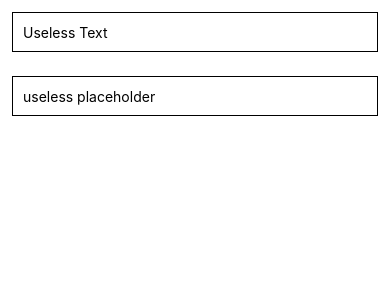
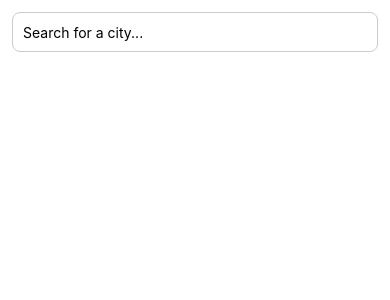
Before and after one commit to cinaaaa/WeatherApp, a React Native app in the folder WeatherApp/: screen / in a window 390 px wide. Shown: the top 300 px of the page. Built offline with nearby package versions, Linux system fonts and the light colour scheme.

Commit message:
initlize search atoms

```diff
--- a/WeatherApp/src/components/TextInput/TextInput.component.jsx
+++ b/WeatherApp/src/components/TextInput/TextInput.component.jsx
@@ -1,25 +1,19 @@
 import React, {useState} from "react";
-import { SafeAreaView, StyleSheet, TextInput } from "react-native";
+import { StyleSheet, TextInput } from "react-native";
 
 const TextInputComponent = () => {
-  const [text, onChangeText] = useState("Useless Text");
-  const [number, onChangeNumber] = useState(null);
+  const [city, onChangeCity] = useState(null);
 
   return (
-    <SafeAreaView>
+    <>
       <TextInput
         style={styles.input}
-        onChangeText={onChangeText}
-        value={text}
-      />
-      <TextInput
-        style={styles.input}
-        onChangeText={onChangeNumber}
-        value={number}
-        placeholder="useless placeholder"
+        onChangeText={onChangeCity}
+        value={city}
+        placeholder="Search for a city..."
         keyboardType="numeric"
       />
-    </SafeAreaView>
+    </>
   );
 };
 
@@ -28,6 +22,8 @@ const styles = StyleSheet.create({
     height: 40,
     margin: 12,
     borderWidth: 1,
+    borderColor: '#ccc',
+    borderRadius: 8,
     padding: 10,
   },
 });
```
Also changed, not shown: WeatherApp/src/containers/SearchBar/SearchBar.container.jsx (added).
